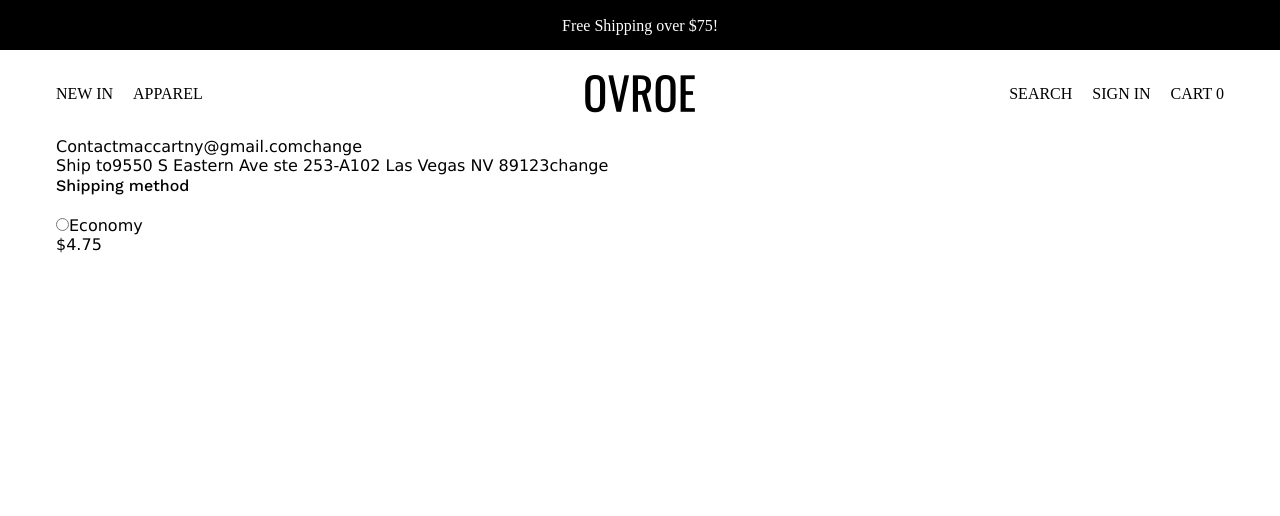
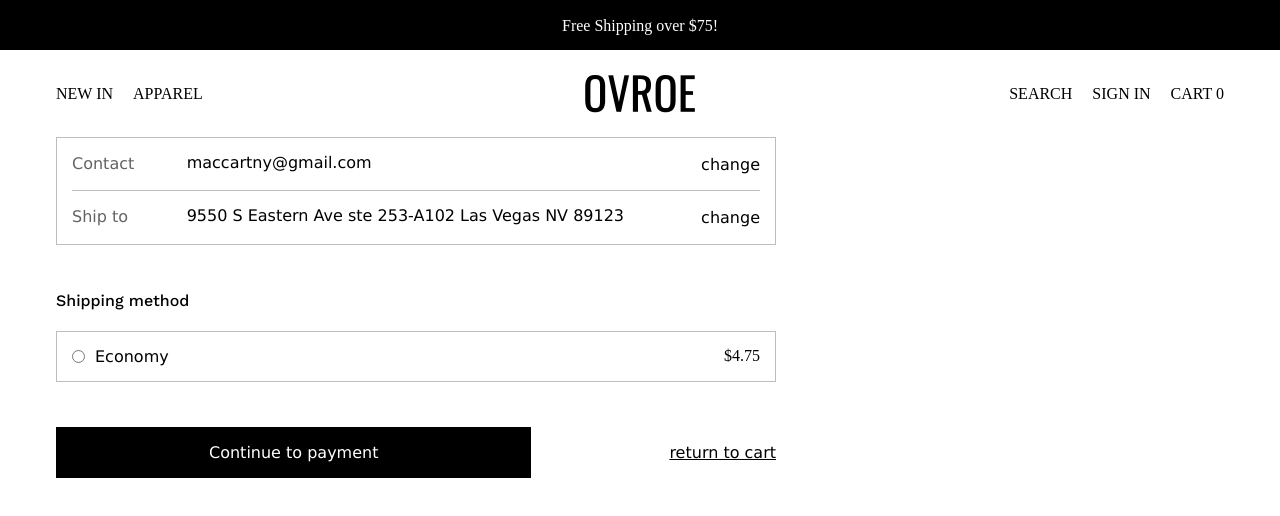
Before and after one commit to ghUserrrr/vue3-online-shop, a Vue app: page /checkout/shipping in a window 1280 px wide. Shown: the top 516 px of the page. Built offline with nearby package versions, Linux system fonts and the light colour scheme; a web font is replaced by a local one.

Commit message:
Modified InfoPage and ShippingPage

```diff
--- a/src/assets/scss/_style.scss
+++ b/src/assets/scss/_style.scss
@@ -101,7 +101,7 @@ body {
 // .btn-empty-inside {
 // }
 
-.product-font {
+.main-font {
   font-family: "work-sans";
   font-style: normal;
   font-weight: 400;
@@ -118,16 +118,16 @@ body {
   color: $main-font-color;
 }
 
-.info__container {
+.checkout__container {
   display: flex;
   flex-direction: column;
   margin-bottom: 50px;
   width: 720px;
 
-  border-bottom: 1px solid #bdbdbd;
+  //border-bottom: 1px solid #bdbdbd;
 }
 
-.info__payments {
+.checkout__payments {
   display: flex;
   align-items: center;
   justify-content: center;
@@ -135,11 +135,11 @@ body {
   margin-bottom: 25px;
 }
 
-.info__title {
+.checkout__title {
   overflow: hidden;
   text-align: center;
   font-style: normal;
-  font-weight: 400;
+  font-weight: 500;
   font-size: 16px;
   line-height: 140%;
 
@@ -175,25 +175,35 @@ body {
     right: -14px;
   }
 }
-.info__form {
+
+.checkout__form {
   display: flex;
   flex-direction: column;
 }
 
-.info-form__item {
+.checkout-form__item {
   display: flex;
   flex-direction: column;
   margin-bottom: 30px;
 }
 
-.info__input {
+.checkout-form__title {
+  margin-bottom: 19px;
+
+  font-weight: 500;
+  font-size: 16px;
+  line-height: 140%;
+  color: $main-font-color;
+}
+
+.checkout__input {
   padding: 15px 14px;
   margin-bottom: 15px;
 
   border: 1px solid #636363;
 }
 
-.info__checkbox {
+.checkout__checkbox {
   margin-right: 5px;
 }
 
@@ -205,20 +215,7 @@ body {
 
   color: #636363;
 }
-.info-form__personal {
-  grid-template-columns: repeat(2, 1fr);
-  gap: 20px;
-}
 
-.info-form__destination {
-  grid-template-columns: repeat(3, 1fr);
-  gap: 20px;
-}
-
-.info__buttons {
-  margin-bottom: 50px;
-}
-
-.info__btn {
+.checkout__btn {
   padding: 16px 153px;
 }
--- a/src/components/MyCatalog.vue
+++ b/src/components/MyCatalog.vue
@@ -53,11 +53,11 @@
         "
           class="catalog__product catalog-product"
       >
-        <img :src="item.image" alt="" />
-        <h4 class="catalog-product__title product-font">
+        <img :src="item.image" alt=""/>
+        <h4 class="catalog-product__title main-font">
           {{ item.title }}
         </h4>
-        <p class="catalog-product__price product-font">$ {{ item.price }}</p>
+        <p class="catalog-product__price main-font">$ {{ item.price }}</p>
         <div class="catalog-product__colors"></div>
       </div>
     </div>
@@ -65,7 +65,7 @@
 </template>
 
 <script>
-import { useProductStore } from "@/store/productStore";
+import {useProductStore} from "@/store/productStore";
 import MyColorFilter from "./MyColorFilter.vue";
 import MySizeFilter from "./MySizeFilter.vue";
 import MyCategoryFilter from "./MyCategoryFilter.vue";
--- a/src/components/MyCheckout.vue
+++ b/src/components/MyCheckout.vue
@@ -1,10 +1,12 @@
 <template>
-  <RouterView />
+  <div class="checkout__container">
+    <RouterView/>
+  </div>
   <!-- <MyCart /> -->
 </template>
 
 <script>
-import { useProductStore } from "@/store/productStore";
+import {useProductStore} from "@/store/productStore";
 // import MyCart from "./MyCart.vue";
 
 export default {
@@ -21,4 +23,8 @@ export default {
 
 <style lang="scss" scoped>
 @import "../assets/scss/vars";
+
+.checkout__container {
+  width: 720px;
+}
 </style>
--- /dev/null
+++ b/src/components/MyClientForm.vue
@@ -0,0 +1,65 @@
+<template>
+  <div class="client-info">
+    <div class="client-info__item grid">
+      <span class="client-info__title grey-txt">Contact</span>
+      <span class="client-info__value">maccartny@gmail.com</span>
+      <button class="client-info__btn small-btn ml-auto">change</button>
+    </div>
+    <div class="client-info__item grid">
+      <span class="client-info__title grey-txt">Ship to</span>
+      <span class="client-info__value"
+      >9550 S Eastern Ave ste 253-A102 Las Vegas NV 89123</span
+      >
+      <button class="client-info__btn small-btn ml-auto">change</button>
+    </div>
+  </div>
+</template>
+
+<script>
+import {useProductStore} from "@/store/productStore";
+
+export default {
+  name: "MyClientPage",
+  setup() {
+    const productStore = useProductStore();
+    return {
+      productStore,
+    };
+  },
+};
+</script>
+
+<style lang="scss" scoped>
+.client-info {
+  padding: 15px;
+
+  border: 1px solid #bdbdbd;
+}
+
+.client-info__item {
+  grid-template-columns: repeat(6, 1fr);
+
+  &:not(:first-child) {
+    padding-top: 15px;
+  }
+
+  &:not(:last-child) {
+    border-bottom: 1px solid #bdbdbd;
+    padding-bottom: 15px;
+  }
+
+}
+
+.client-info__title {
+  grid-column-start: span 1;
+}
+
+.client-info__value {
+  grid-column-start: span 4;
+}
+
+.client-info__btn {
+  grid-column-start: 6;
+}
+
+</style>
--- a/src/components/info/MyContactInfo.vue
+++ b/src/components/info/MyContactInfo.vue
@@ -1,20 +1,20 @@
 <template>
-  <div class="info-form__item">
+  <div class="checkout-form__item">
     <div class="row space-between">
       <h5 class="checkout__title">Contact information</h5>
       <p>Already have an account?</p>
       <button class="btn-small">sign in</button>
     </div>
-    <input class="info__input" type="email" placeholder="E-mail" />
+    <input class="checkout__input" type="email" placeholder="E-mail"/>
     <div class="row">
-      <input class="info__checkbox" id="mail" type="checkbox" />
+      <input class="checkout__checkbox" id="mail" type="checkbox"/>
       <label class="grey-txt" for="mail">E-mail me with news and offers</label>
     </div>
   </div>
 </template>
 
 <script>
-import { useProductStore } from "@/store/productStore";
+import {useProductStore} from "@/store/productStore";
 
 export default {
   name: "MyContactInfo",
--- a/src/components/info/MyShippingAddress.vue
+++ b/src/components/info/MyShippingAddress.vue
@@ -1,28 +1,28 @@
 <template>
-  <div class="info-form__item">
+  <div class="checkout-form__item">
     <h5 class="checkout__title">Shipping address</h5>
-    <div class="info-form__personal grid">
-      <input class="info__input" type="text" placeholder="First name" />
-      <input class="info__input" type="text" placeholder="Last name" />
+    <div class="checkout-form__personal grid">
+      <input class="checkout__input" type="text" placeholder="First name"/>
+      <input class="checkout__input" type="text" placeholder="Last name"/>
     </div>
-    <input class="info__input" type="text" placeholder="Address" />
+    <input class="checkout__input" type="text" placeholder="Address"/>
     <input
-      class="info__input"
-      type="text"
-      placeholder="Appartment, suite, etc. (optional)"
+        class="checkout__input"
+        type="text"
+        placeholder="Appartment, suite, etc. (optional)"
     />
-    <input class="info__input" type="text" placeholder="City" />
-    <div class="info-form__destination grid">
-      <input class="info__input" type="text" placeholder="City" />
-      <input class="info__input" type="text" placeholder="City" />
-      <input class="info__input" type="text" placeholder="City" />
+    <input class="checkout__input" type="text" placeholder="City"/>
+    <div class="checkout-form__destination grid">
+      <input class="checkout__input" type="text" placeholder="City"/>
+      <input class="checkout__input" type="text" placeholder="City"/>
+      <input class="checkout__input" type="text" placeholder="City"/>
     </div>
-    <input class="info__input" type="text" placeholder="phone" />
+    <input class="checkout__input" type="text" placeholder="phone"/>
   </div>
 </template>
 
 <script>
-import { useProductStore } from "@/store/productStore";
+import {useProductStore} from "@/store/productStore";
 
 export default {
   name: "MyShippingAddress",
@@ -37,4 +37,14 @@ export default {
 
 <style lang="scss" scoped>
 @import "../../assets/scss/vars";
+
+.checkout-form__personal {
+  grid-template-columns: repeat(2, 1fr);
+  gap: 20px;
+}
+
+.checkout-form__destination {
+  grid-template-columns: repeat(3, 1fr);
+  gap: 20px;
+}
 </style>
--- a/src/components/shipping/MyShippingMethod.vue
+++ b/src/components/shipping/MyShippingMethod.vue
@@ -1,10 +1,10 @@
 <template>
-  <h5 class="checkout__title">Shipping method</h5>
+  <h5 class="checkout-form__title">Shipping method</h5>
   <div class="method">
     <div class="method__item">
-      <input class="method__radio" id="method-economy" type="radio" />
+      <input class="method__radio" id="method-economy" type="radio"/>
       <label class="method__label" for="method-economy">Economy</label>
-      <p class="ml-auto">$4.75</p>
+      <p class="checkout__price main-font ml-auto">$4.75</p>
     </div>
   </div>
 </template>
@@ -17,4 +17,23 @@ export default {
 };
 </script>
 
-<style lang="scss" scoped></style>
+<style lang="scss" scoped>
+.method {
+  display: flex;
+  flex-direction: column;
+}
+
+.method__item {
+  display: flex;
+  padding: 15px;
+
+  border: 1px solid #bdbdbd;
+}
+
+.method__radio {
+  margin-right: 10px;
+}
+
+.method__label {
+}
+</style>
--- a/src/views/InfoPage.vue
+++ b/src/views/InfoPage.vue
@@ -1,36 +1,36 @@
 <template>
   <div class="info">
-    <div class="info__container">
-      <h4 class="info__title">
+    <div class="checkout__container">
+      <h4 class="checkout__title">
         <span>Express checkout</span>
       </h4>
-      <div class="info__payments info-payments">
+      <div class="checkout__payments checkout-payments">
         <img
-          class="info-payments__img"
+            class="checkout-payments__img"
             src="../assets/images/shopify.jpg"
             alt=""
         />
         <img
-          class="info-payments__img"
+            class="checkout-payments__img"
             src="../assets/images/paypal.jpg"
             alt=""
         />
         <img
-          class="info-payments__img"
+            class="checkout-payments__img"
             src="../assets/images/googlepay.jpg"
             alt=""
         />
       </div>
     </div>
-    <div class="info__container">
-      <h4 class="info__title">
+    <div class="checkout__container">
+      <h4 class="checkout__title">
         <span>or</span>
       </h4>
-      <form class="info__form info-form" action="">
-        <MyContactInfo />
-        <MyShippingAddress />
-        <div class="row space-between info__buttons">
-          <button class="info__btn btn-primary">Continue to shipping</button>
+      <form class="checkout__form checkout-form" action="">
+        <MyContactInfo/>
+        <MyShippingAddress/>
+        <div class="row space-between checkout__buttons">
+          <button class="checkout__btn btn-primary">Continue to shipping</button>
           <button class="btn-small">return to cart</button>
         </div>
       </form>
@@ -39,7 +39,7 @@
 </template>
 
 <script>
-import { useProductStore } from "@/store/productStore";
+import {useProductStore} from "@/store/productStore";
 import MyContactInfo from "../components/info/MyContactInfo.vue";
 import MyShippingAddress from "../components/info/MyShippingAddress.vue";
 
@@ -51,10 +51,14 @@ export default {
       productStore,
     };
   },
-  components: { MyShippingAddress, MyContactInfo },
+  components: {MyShippingAddress, MyContactInfo},
 };
 </script>
 
 <style lang="scss" scoped>
 @import "../assets/scss/vars";
+
+.checkout__buttons {
+  margin-bottom: 50px;
+}
 </style>
--- a/src/views/ShippingPage.vue
+++ b/src/views/ShippingPage.vue
@@ -1,28 +1,24 @@
 <template>
   <div class="shipping">
-    <div class="shipping__item">
-      <span class="shipping__title">Contact</span>
-      <span class="shipping__value">maccartny@gmail.com</span>
-      <button class="small-btn ml-auto">change</button>
+    <MyClientForm class="shipping__form"/>
+    <div class="shipping__method">
+      <MyShippingMethod/>
     </div>
-    <div class="shipping__item">
-      <span class="shipping__title">Ship to</span>
-      <span class="shipping__value"
-        >9550 S Eastern Ave ste 253-A102 Las Vegas NV 89123</span
-      >
-      <button class="small-btn ml-auto">change</button>
+    <div class="row space-between checkout__buttons">
+      <button class="checkout__btn btn-primary">Continue to payment</button>
+      <button class="btn-small">return to cart</button>
     </div>
-    <MyShippingMethod />
   </div>
 </template>
 
 <script>
-import { useProductStore } from "@/store/productStore";
+import {useProductStore} from "@/store/productStore";
 import MyShippingMethod from "@/components/shipping/MyShippingMethod.vue";
+import MyClientForm from "@/components/MyClientForm.vue";
 
 export default {
   name: "MyShipping",
-  components: { MyShippingMethod },
+  components: {MyClientForm, MyShippingMethod},
   setup() {
     const productStore = useProductStore();
     return {
@@ -34,4 +30,12 @@ export default {
 
 <style lang="scss" scoped>
 @import "../assets/scss/vars";
+
+.shipping__form {
+  margin-bottom: 45px;
+}
+
+.shipping__method {
+  margin-bottom: 45px;
+}
 </style>
```
Also changed, not shown: src/components/MyCart.vue (+14 -3 lines), src/components/MyHeader.vue (+5 -5 lines), src/components/MyProductPage.vue (+12 -8 lines). Lines whose indentation alone changed are shown as unchanged.
